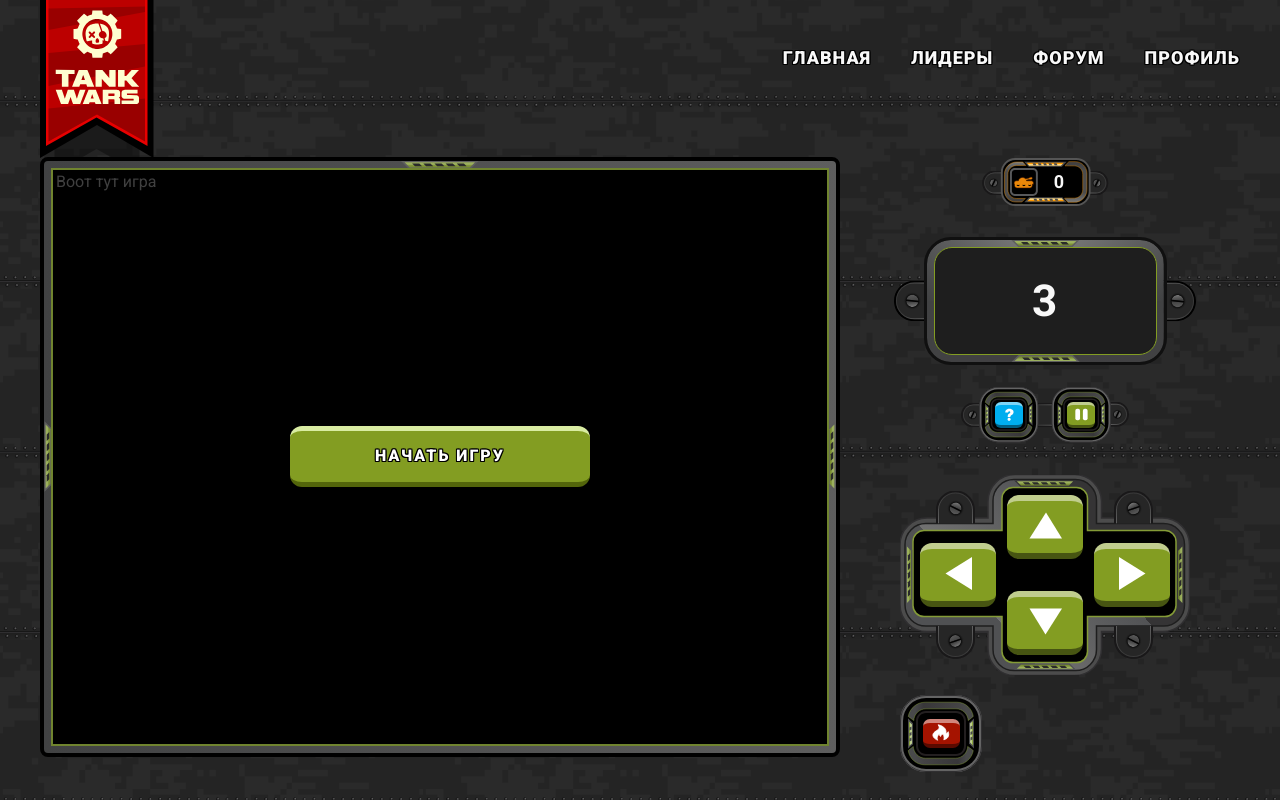
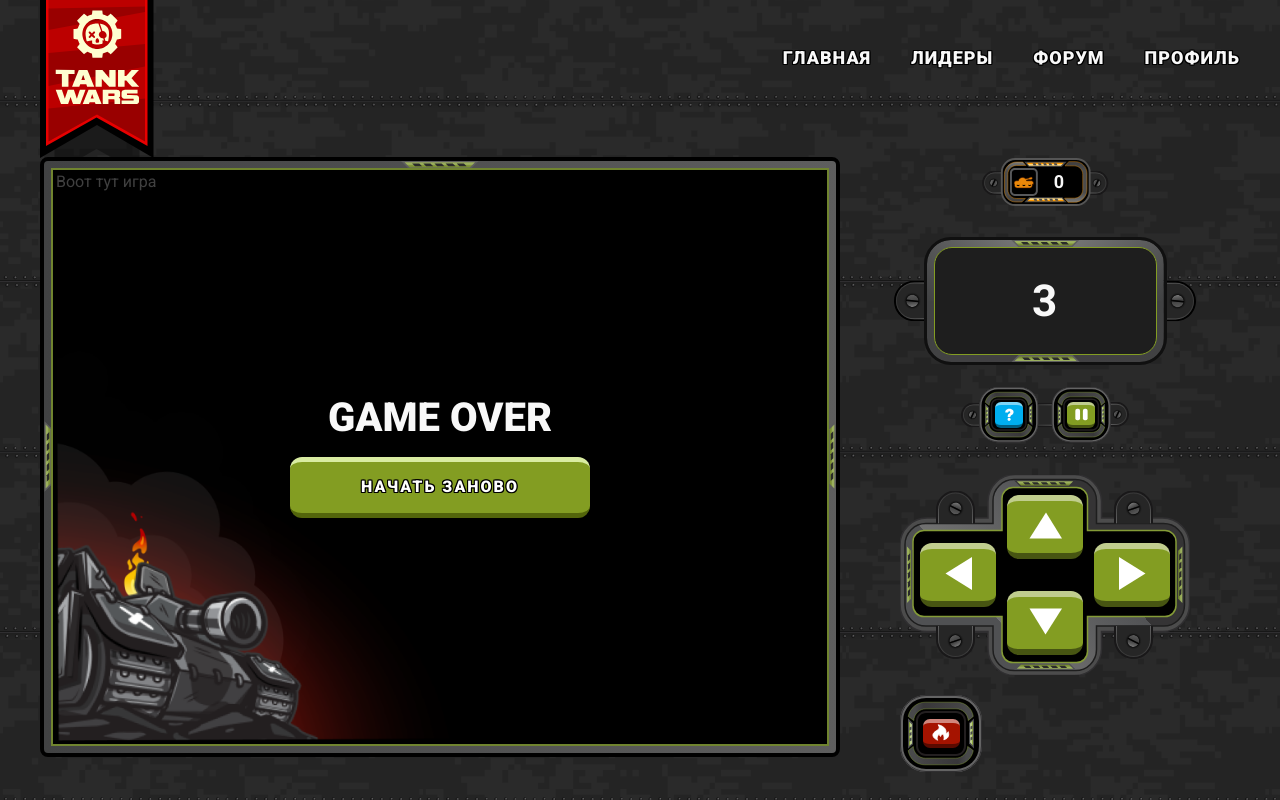
Before and after one commit to Timur233/falcon-tanks, a React (Vite) app in the folder packages/client/: page /game in a window 1280 px wide. Built offline with nearby package versions, Linux system fonts and the light colour scheme; the HTML template or start-up script is replaced by a standard one.

Commit message:
Экран окончания игры

```diff
--- a/packages/client/src/pages/Game/Game.scss
+++ b/packages/client/src/pages/Game/Game.scss
@@ -151,3 +151,22 @@ $border-color: #70842f;
   inset: 12px;
   background-color: $overlay-color;
 }
+
+.game-over-screen {
+  display: flex;
+  flex-direction: column;
+  align-items: center;
+  justify-content: center;
+  position: absolute;
+  inset: 12px;
+  background-color: $overlay-color;
+  background-image: url('@/assets/images/game-over.png');
+  background-size: cover;
+
+  &__title {
+    font-size: 40px;
+    font-weight: 900;
+    text-transform: uppercase;
+    margin-bottom: 16px;
+  }
+}
--- a/packages/client/src/pages/Game/Game.tsx
+++ b/packages/client/src/pages/Game/Game.tsx
@@ -84,8 +84,14 @@ export const Game = () => {
               <div className="game-wrapper__decor-hr"></div>
               <div className="game-wrapper__decor-vr"></div>
               Воот тут игра
-              <div className="start-screen">
+              <div className="start-screen" style={{display: 'none'}}>
                 <Button text="Начать игру" useFixWidth />
+              </div>
+              <div className="game-over-screen">
+                <span className="game-over-screen__title">
+                  Game Over
+                </span>
+                <Button text="Начать заново" useFixWidth />
               </div>
             </div>
           </div>
```
Also changed, not shown: packages/client/src/assets/images/game-over.png (added).
